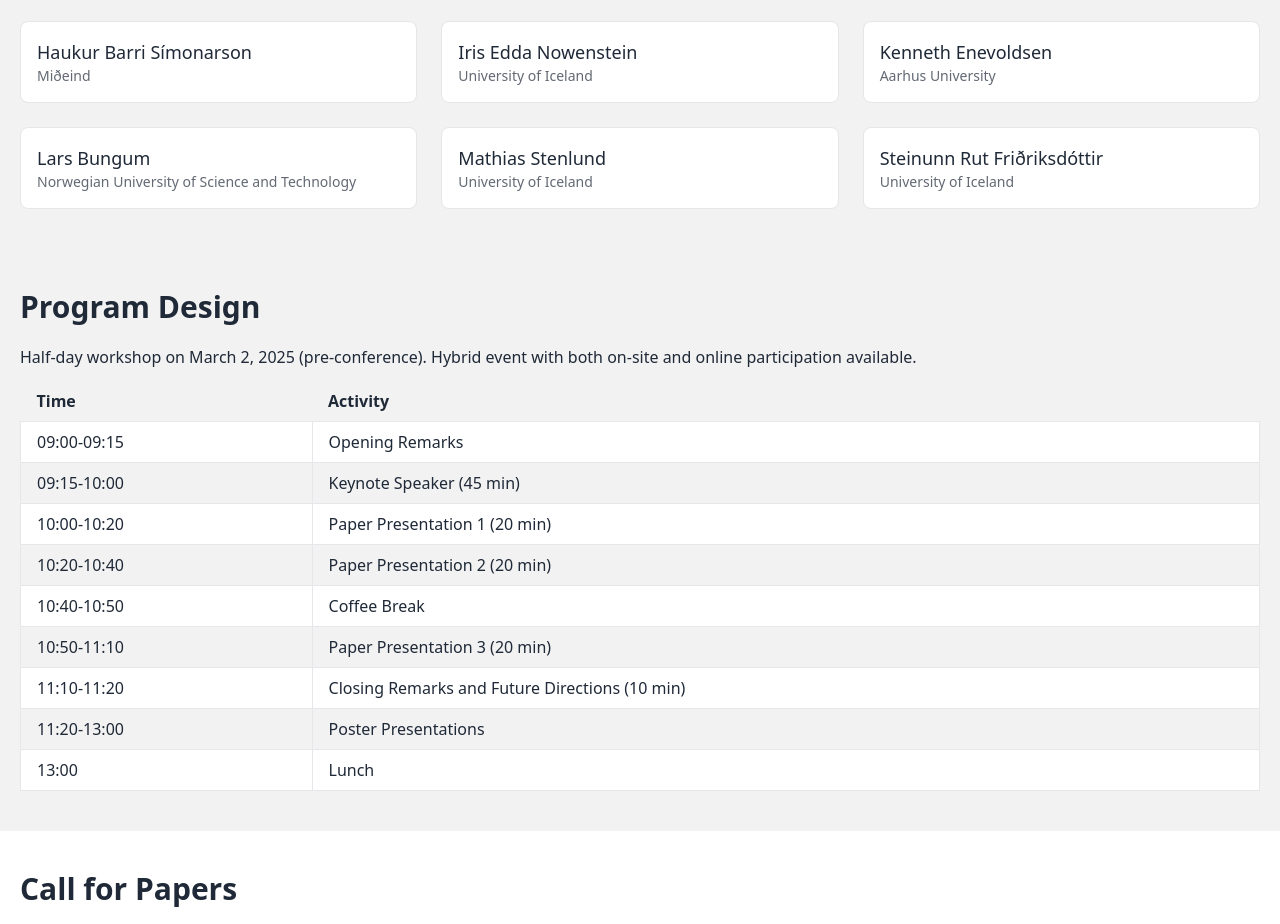
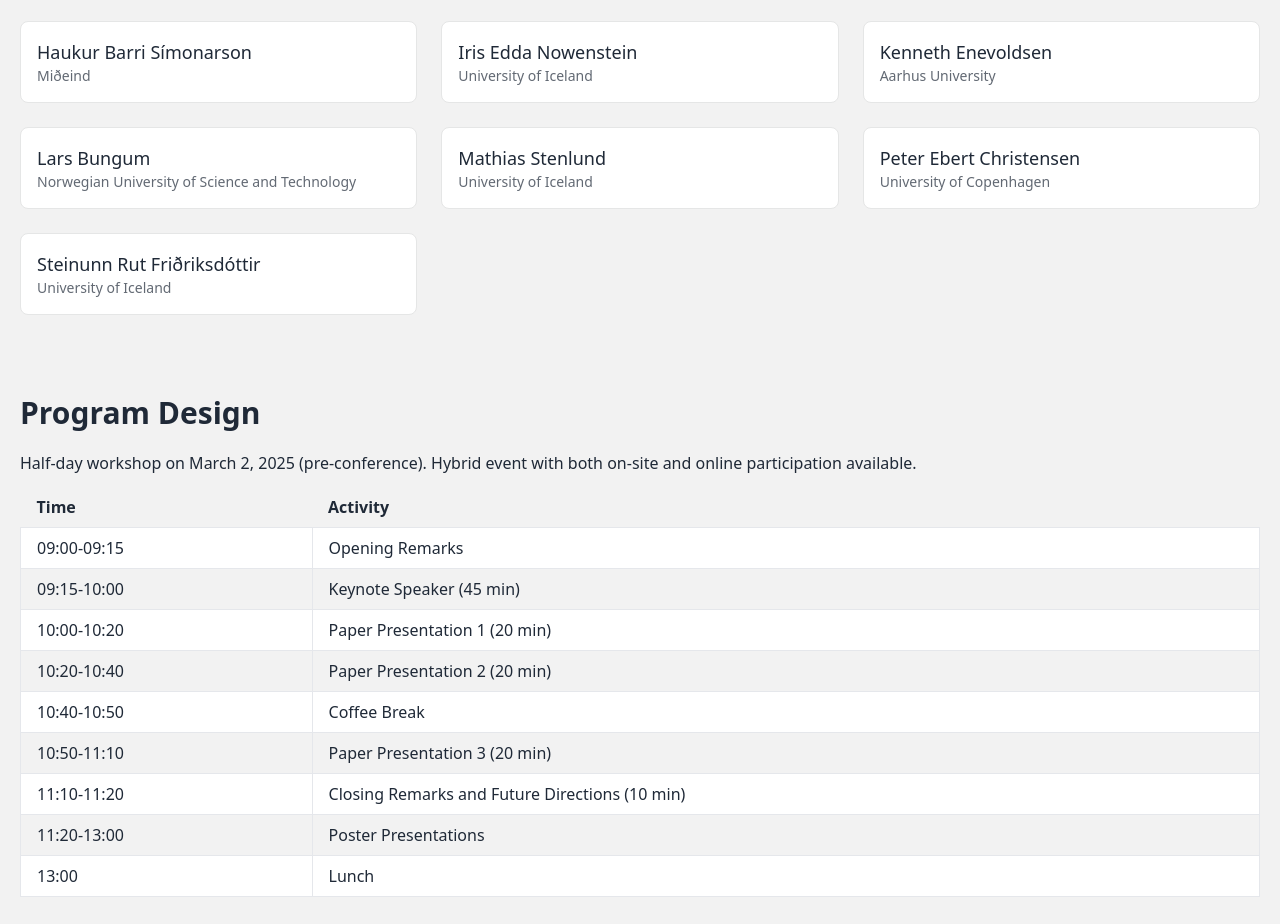
Before and after one commit to Haffi112/nb-real-workshop, a plain HTML site: page index.html in a window 1280 px wide. Shown: the part 1881-2805 px from the top of the page. Drawn offline with nearby package versions, Linux system fonts and the light colour scheme.

Commit message:
Added Peter

```diff
--- a/index.html
+++ b/index.html
@@ -121,6 +121,10 @@
                 <div class="p-4 border border-base-300 rounded-lg bg-base-100 hover:bg-base-200 transition-colors">
                     <h3 class="text-lg font-medium">Mathias Stenlund</h3>
                     <p class="text-sm text-base-content/70">University of Iceland</p>
+                </div>
+                <div class="p-4 border border-base-300 rounded-lg bg-base-100 hover:bg-base-200 transition-colors">
+                    <h3 class="text-lg font-medium">Peter Ebert Christensen</h3>
+                    <p class="text-sm text-base-content/70">University of Copenhagen</p>
                 </div>
                 <div class="p-4 border border-base-300 rounded-lg bg-base-100 hover:bg-base-200 transition-colors">
                     <h3 class="text-lg font-medium">Steinunn Rut Friðriksdóttir</h3>
```
Also changed, not shown: 1 other file.
